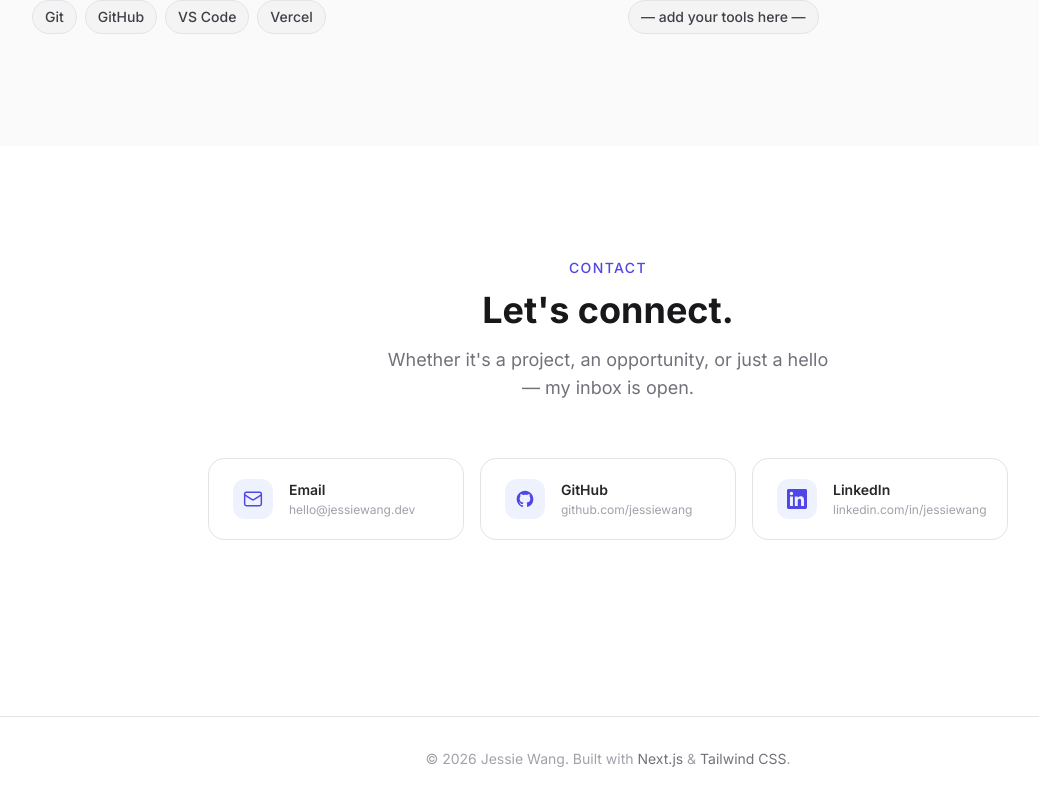
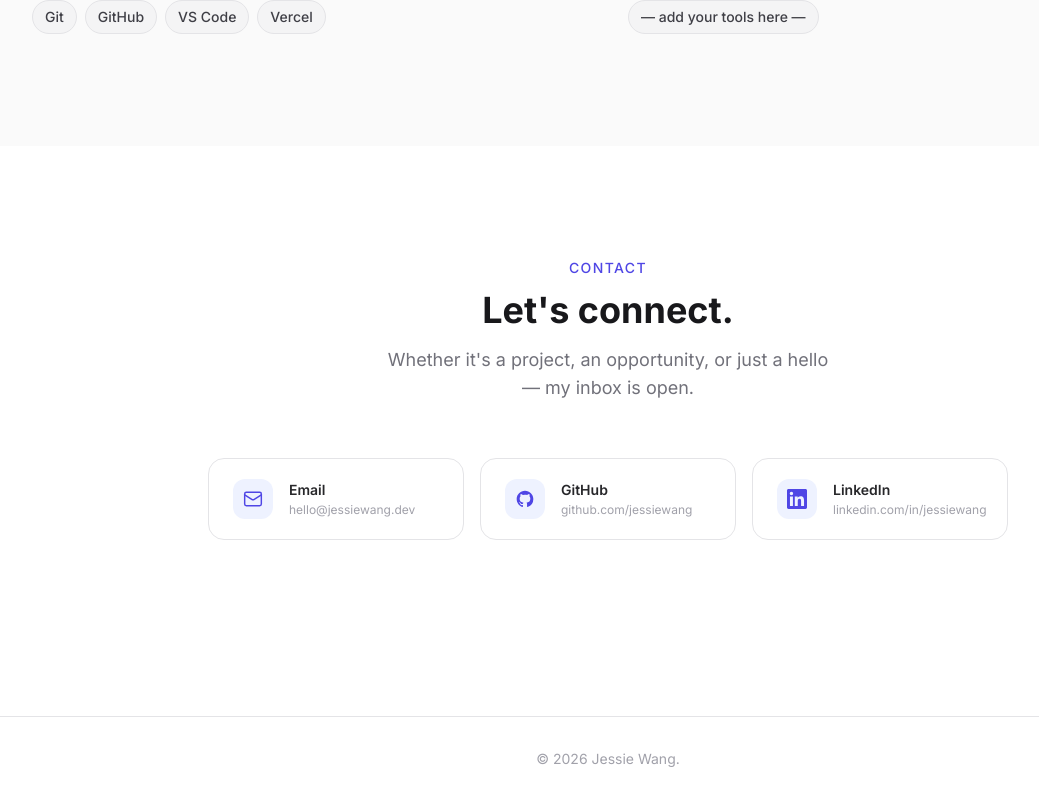
Before and after one commit to jessiezhwang/portfolio, a Next.js app in the folder portfolio/: page / in a window 1280 px wide. Shown: the part 2678-3479 px from the top of the page, without its empty margins (32-1071 px from the left). Built offline with nearby package versions, Linux system fonts and the light colour scheme.

Commit message:
style: simplify footer to show copyright only

```diff
--- a/portfolio/src/components/layout/Footer.tsx
+++ b/portfolio/src/components/layout/Footer.tsx
@@ -2,9 +2,7 @@ export default function Footer() {
   return (
     <footer className="border-t border-zinc-200 dark:border-zinc-800 py-8 mt-16">
       <div className="max-w-6xl mx-auto px-6 text-center text-sm text-zinc-400 dark:text-zinc-500">
-        © {new Date().getFullYear()} Jessie Wang. Built with{" "}
-        <span className="text-zinc-500 dark:text-zinc-400">Next.js</span> &{" "}
-        <span className="text-zinc-500 dark:text-zinc-400">Tailwind CSS</span>.
+        © {new Date().getFullYear()} Jessie Wang.
       </div>
     </footer>
   );
```
